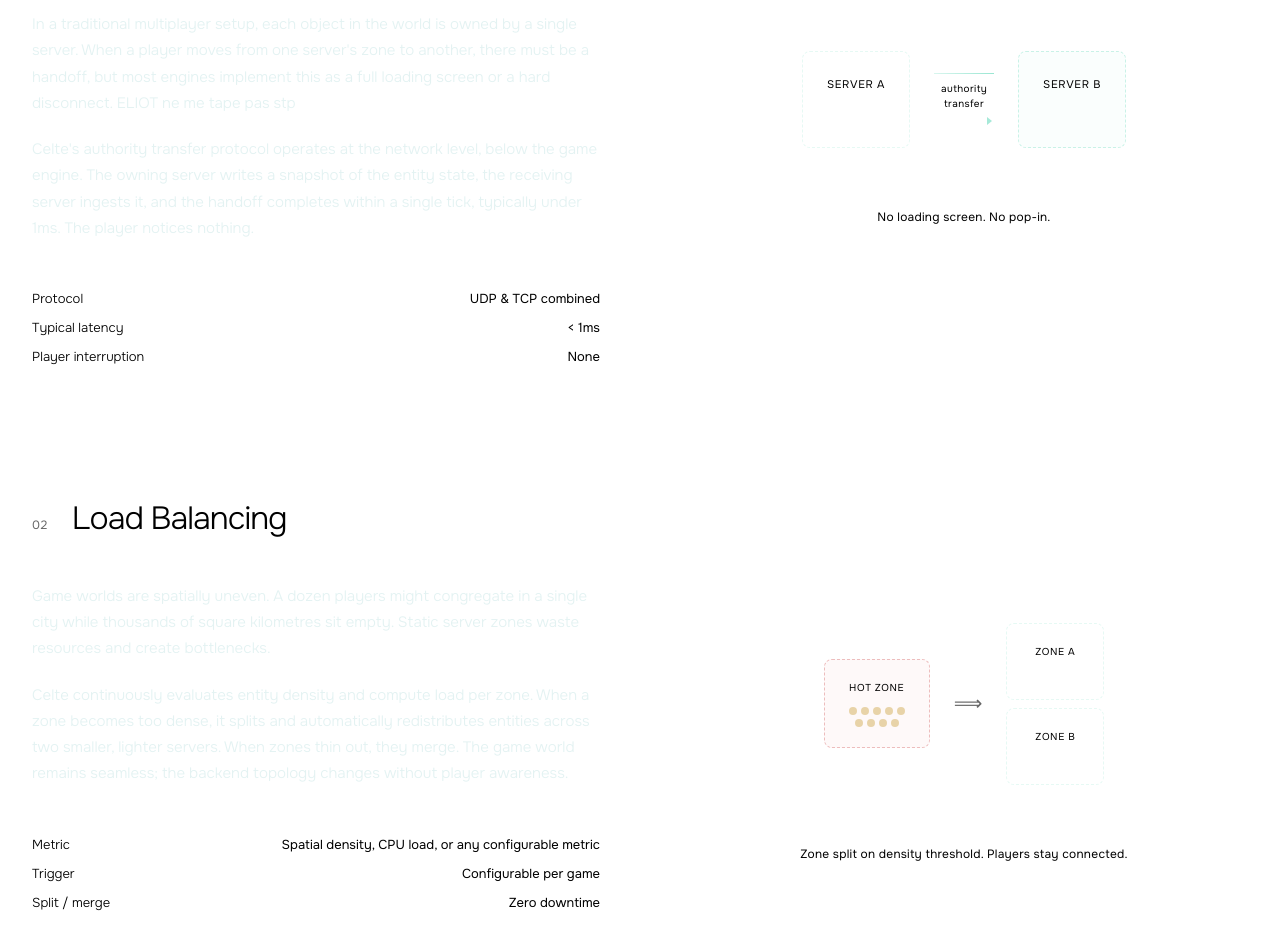
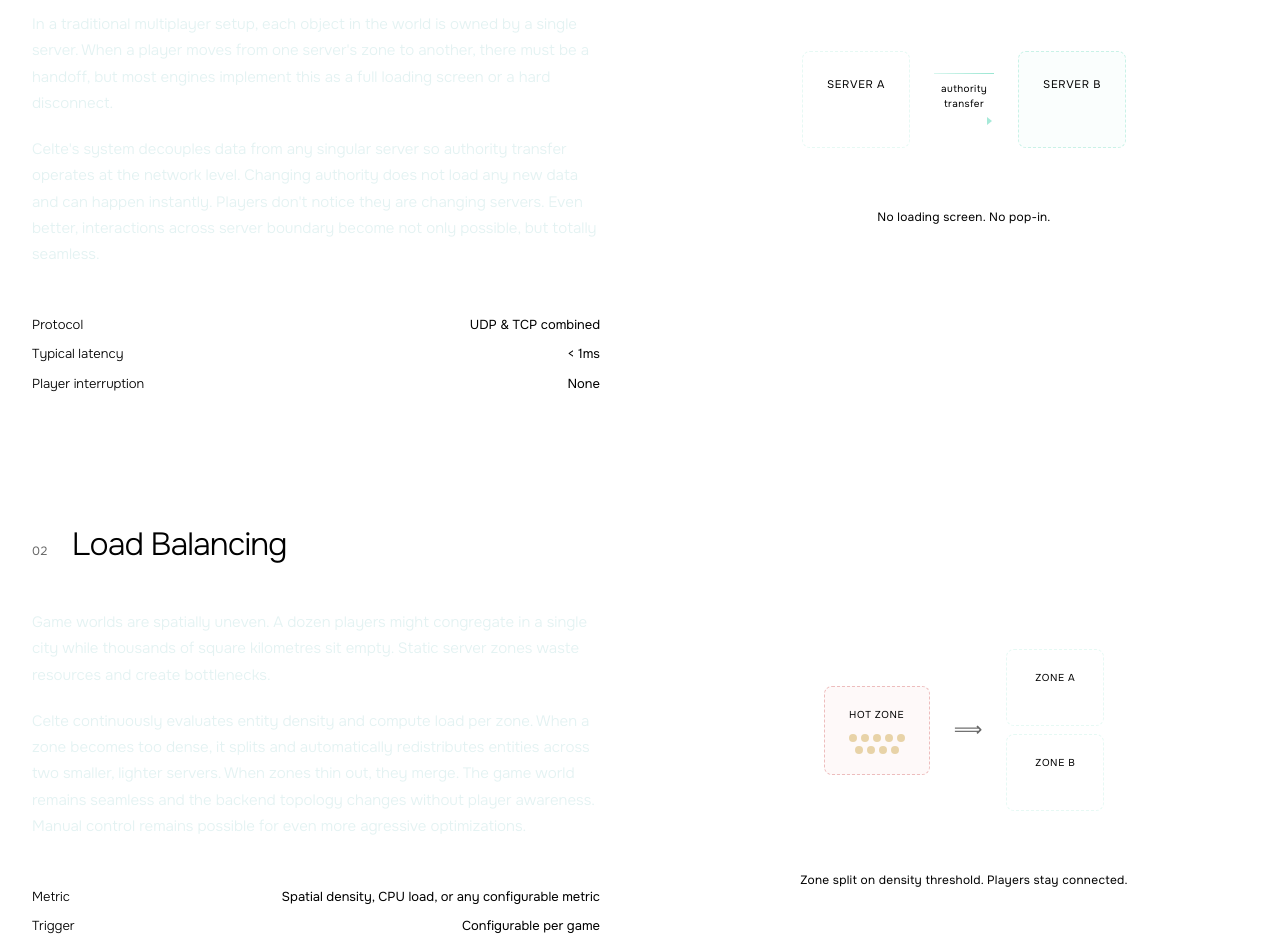
Before and after one commit to ClementToni/celte-system-mirror, a Nuxt app: page /technology in a window 1280 px wide. Shown: the part 1860-2797 px from the top of the page. Built offline with nearby package versions, Linux system fonts and the light colour scheme.

Commit message:
update : reworked texts a bit

```diff
--- a/pages/contact.vue
+++ b/pages/contact.vue
@@ -26,7 +26,7 @@
               </div>
               <div class="detail">
                 <span class="detail-label">Early access</span>
-                <span class="detail-val">Open now</span>
+                <span class="detail-val status-coming-soon">Coming soon</span>
               </div>
             </div> -->
           </div>
@@ -291,6 +291,12 @@ function reset() {
   font-weight: 400;
 }
 
+.detail-val.status-coming-soon {
+  color: var(--accent);
+  font-weight: 500;
+  text-transform: none;
+}
+
 /* ── Form ─────────────────────────────────────────────────────── */
 .contact-form-wrap {
   position: relative;
--- a/pages/index.vue
+++ b/pages/index.vue
@@ -16,7 +16,7 @@
           for every game studio.
         </h1>
         <p class="hero-sub">
-          The GDK that makes infinite player worlds possible.
+          The GDK that makes worlds with infinite player count a reality.
           <!-- <br /> -->
           <!-- Built in Rust. Available for Unity, C# and any language via FFI. -->
         </p>
@@ -42,7 +42,7 @@
     <section class="statement">
       <div class="container">
         <p class="statement-text">
-          <span class="t-muted">We make impossible</span><br />
+          <span class="t-muted">We make impossibly</span><br />
           <span class="t-accent">massive games a reality.</span>
         </p>
         <div class="statement-rule" />
@@ -170,7 +170,7 @@ const stats = [
 ]
 
 const LEFT_TEXT =
-  'We dynamically allocate resources in real time, without loading time.'
+  'We dynamically allocate resources in seamlessly without loading time.'
 const RIGHT_TEXT =
   'We scale your servers up and down automatically. You only pay for what your players use.'
 
@@ -183,7 +183,7 @@ const serverBars = graphBars.map((h) => Math.round(h * 0.85 + Math.random() * 8)
 const features = [
   {
     title: 'Authority Transfer',
-    desc: 'Players cross server zones with zero interruption. Authority hands off in microseconds via a Rust-native protocol, invisible to the player.',
+    desc: 'Players cross server boundaries with zero interruption. Authority hands off in microseconds via a Rust-native protocol so players don\'t notice it.',
   },
   {
     title: 'Load Balancing',
@@ -191,11 +191,11 @@ const features = [
   },
   {
     title: 'Dynamic Scaling',
-    desc: 'Server instances spin up and down with your CCU curve. Peak loads are absorbed in real time. Idle capacity is reclaimed immediately.',
+    desc: 'Server instances spin up and down with your CCU. Peak loads are absorbed in real time. Idle capacity is reclaimed immediately.',
   },
   {
     title: 'Any Language',
-    desc: 'The Celte core is pure Rust. A native C# SDK targets Unity directly. Every other language is supported through a stable, battle-tested FFI layer.',
+    desc: 'The Celte core is pure Rust. A native C# SDK targets Unity directly. Every other language is supported through a stable FFI layer.',
   },
 ]
 
--- a/pages/technology.vue
+++ b/pages/technology.vue
@@ -62,13 +62,11 @@
                   server. When a player moves from one server's zone to another, there must be a
                   handoff, but most engines implement this as a full loading screen or a hard
                   disconnect.
-                  ELIOT ne me tape pas stp
                 </p>
                 <p>
-                  Celte's authority transfer protocol operates at the network
-                  level, below the game engine. The owning server writes a snapshot of the entity
-                  state, the receiving server ingests it, and the handoff completes within a single
-                  tick, typically under 1ms. The player notices nothing.
+                  Celte's system decouples data from any singular server so authority transfer operates at the network level.
+                  Changing authority does not load any new data and can happen instantly. Players don't notice they are changing servers.
+                  Even better, interactions across server boundary become not only possible, but totally seamless.
                 </p>
                 <ul class="concept-props">
                   <li>
@@ -127,7 +125,8 @@
                   Celte continuously evaluates entity density and compute load per zone. When a
                   zone becomes too dense, it splits and automatically redistributes entities across
                   two smaller, lighter servers. When zones thin out, they merge. The game world
-                  remains seamless; the backend topology changes without player awareness.
+                  remains seamless and the backend topology changes without player awareness.
+                  Manual control remains possible for even more agressive optimizations.
                 </p>
                 <ul class="concept-props">
                   <li>
@@ -364,7 +363,7 @@ const stack = [
   },
   {
     layer: 'Transport',
-    tech: 'QUIC / UDP',
+    tech: 'TCP / UDP',
     note: 'Low-latency, multiplexed, connection-resilient',
   },
   {
```
